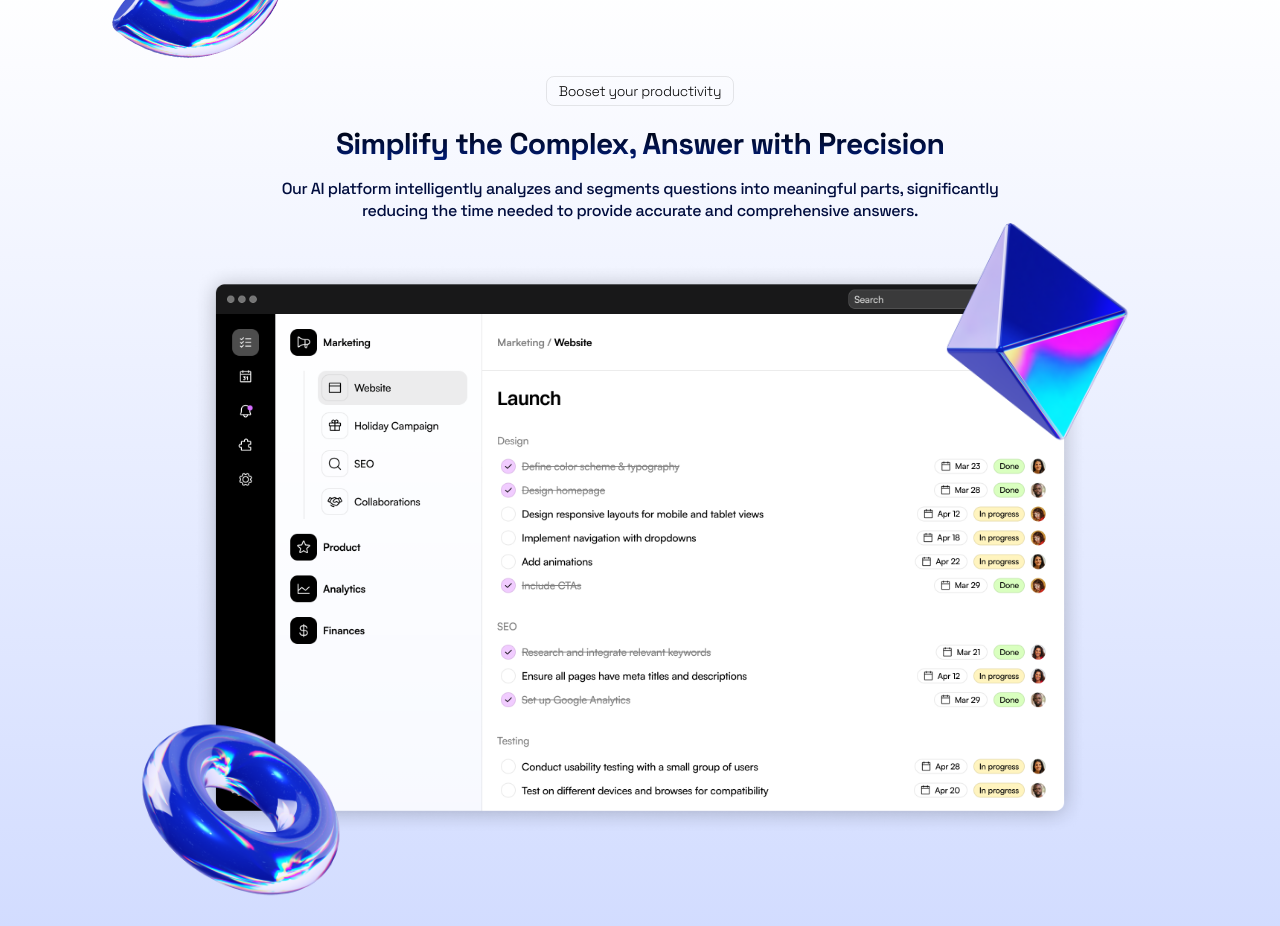
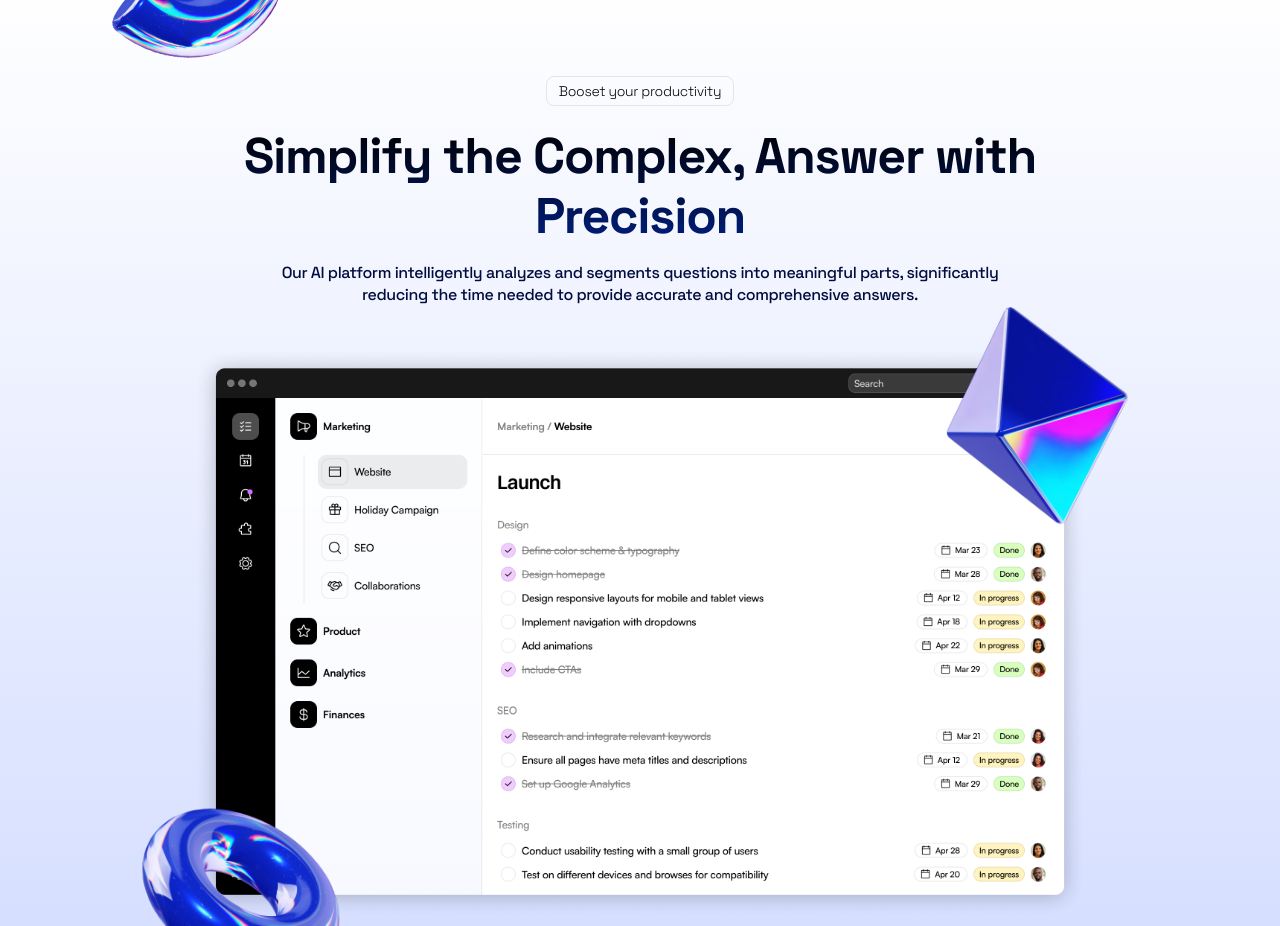
Before and after one commit to rustammdev/vue-quick-test-template, a Vue app: page / in a window 1280 px wide. Shown: the part 900-1826 px from the top of the page. Built offline with nearby package versions, Linux system fonts and the light colour scheme.

Commit message:
start pricing

```diff
--- a/src/components/ProductShowCase.vue
+++ b/src/components/ProductShowCase.vue
@@ -10,7 +10,7 @@
           </div>
         </div>
         <h2
-          class="text-center font-bold text-3xl tracking-tight bg-gradient-to-b from-black to-[#001E80] text-transparent bg-clip-text mt-5">
+          class="text-center font-bold text-3xl md:text-[50px] md:leading-[60px] tracking-tight bg-gradient-to-b from-black to-[#001E80] text-transparent bg-clip-text mt-5 w-[80%] mx-auto lg:w-full">
           Simplify the Complex, Answer with Precision
         </h2>
         <p
```
